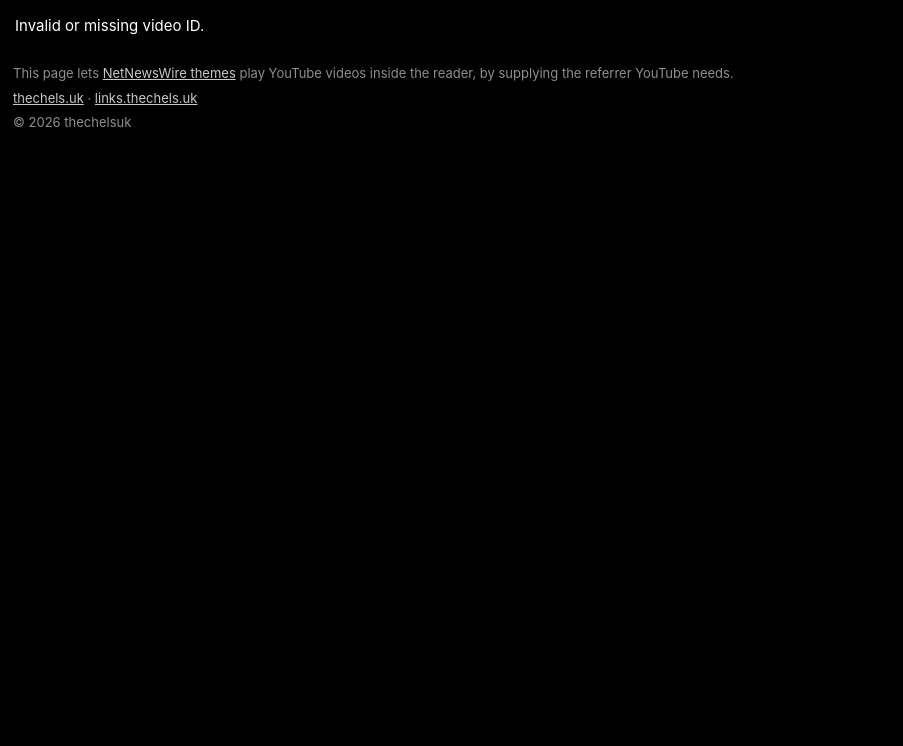
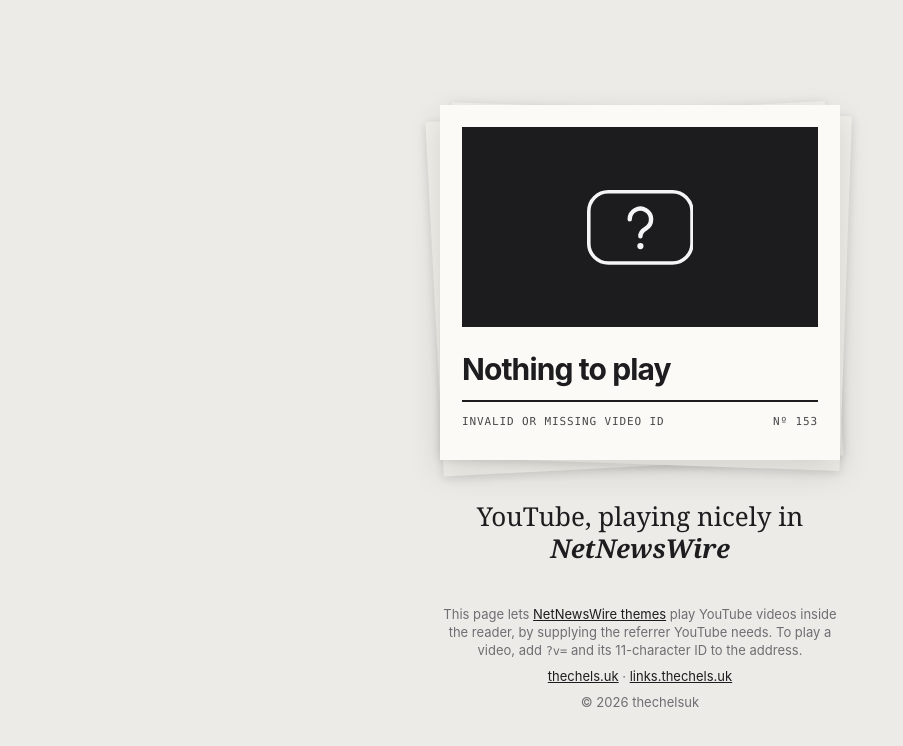
Before and after one commit to thechelsuk/uk.thechels.embed, a plain HTML site: page index.html in a window 1280 px wide. Shown: the whole page, without its empty margins (0-903 px from the left). Drawn offline with Linux system fonts and the light colour scheme.

Commit message:
feat: show a polaroid-style card when there's no video
Centred, stacked card with a ? play-button screen, a "Nothing to play"
heading and a caption, plus a tagline and the footer. Adapts to light
and dark. A head script hides it before first paint when the video ID
is valid, so embeds are unchanged.

```diff
--- a/index.html
+++ b/index.html
@@ -12,7 +12,8 @@
         content="Plays YouTube videos inside NetNewsWire articles by giving each embed the referrer YouTube needs. Used by thechelsuk's free NetNewsWire themes.">
     <link rel="canonical" href="https://embed.thechels.uk/">
     <meta name="author" content="thechelsuk">
-    <meta name="theme-color" content="#000000">
+    <meta name="theme-color" content="#ecebe7" media="(prefers-color-scheme: light)">
+    <meta name="theme-color" content="#121212" media="(prefers-color-scheme: dark)">
     <meta property="og:type" content="website">
     <meta property="og:locale" content="en_GB">
     <meta property="og:site_name" content="thechelsuk">
@@ -74,7 +75,34 @@
       ]
     }
     </script>
+    <script>
+        // Decide before first paint, so the placeholder never flashes behind a video.
+        if (/^[A-Za-z0-9_-]{11}$/.test(new URLSearchParams(window.location.search).get("v") || "")) {
+            document.documentElement.classList.add("has-video");
+        }
+    </script>
     <style>
+        :root {
+            --page: #ecebe7;
+            --ink: #1d1d1f;
+            --muted: #6e6e73;
+            --paper: #fbfaf7;
+            --paper-edge: #f1efe9;
+            --screen: #1c1c1e;
+            --shadow: rgba(0, 0, 0, 0.12);
+        }
+
+        @media (prefers-color-scheme: dark) {
+            :root {
+                --page: #121212;
+                --ink: #f5f5f7;
+                --muted: #98989d;
+                --paper: #f4f2ed;
+                --paper-edge: #e4e1d9;
+                --shadow: rgba(0, 0, 0, 0.5);
+            }
+        }
+
         html, body {
             margin: 0;
             height: 100%;
@@ -90,49 +118,156 @@
             border: 0;
         }
 
-        p {
+        .has-video .placeholder {
+            display: none;
+        }
+
+        .placeholder {
+            box-sizing: border-box;
+            min-height: 100%;
+            display: flex;
+            flex-direction: column;
+            align-items: center;
+            justify-content: center;
+            gap: 40px;
+            padding: 56px 24px 32px;
+            background: var(--page);
+            color: var(--ink);
+        }
+
+        .stack {
+            position: relative;
+            width: 100%;
+            max-width: 400px;
+        }
+
+        .stack::before,
+        .stack::after {
+            content: "";
+            position: absolute;
+            inset: 0;
+            background: var(--paper-edge);
+            box-shadow: 0 2px 10px var(--shadow);
+        }
+
+        .stack::before {
+            transform: rotate(-3deg) translate(-6px, 6px);
+        }
+
+        .stack::after {
+            transform: rotate(2deg) translate(6px, 4px);
+        }
+
+        .polaroid {
+            position: relative;
+            z-index: 1;
             margin: 0;
-            padding: 1em;
+            padding: 22px 22px 30px;
+            background: var(--paper);
+            color: #1d1d1f;
+            box-shadow: 0 12px 32px var(--shadow);
+        }
+
+        .screen {
+            display: grid;
+            place-items: center;
+            aspect-ratio: 16 / 9;
+            background: var(--screen);
+        }
+
+        .screen svg {
+            width: 30%;
+            height: auto;
+        }
+
+        .polaroid h1 {
+            margin: 26px 0 14px;
+            font-size: 30px;
+            line-height: 1.1;
+            letter-spacing: -0.03em;
+        }
+
+        .caption {
+            display: flex;
+            justify-content: space-between;
+            gap: 16px;
+            margin: 0;
+            padding-top: 12px;
+            border-top: 2px solid #1d1d1f;
+            font: 11px/1.4 ui-monospace, "SF Mono", Menlo, monospace;
+            letter-spacing: 0.08em;
+            text-transform: uppercase;
+            color: #48484a;
+        }
+
+        .tagline {
+            max-width: 400px;
+            margin: 0;
+            font: 26px/1.25 "New York", ui-serif, Georgia, serif;
+            text-align: center;
+        }
+
+        .tagline em {
+            font-weight: 700;
         }
 
         .site-footer {
-            padding: 1em;
-            color: #8e8e93;
+            max-width: 400px;
+            color: var(--muted);
             font-size: 13px;
+            text-align: center;
         }
 
         .site-footer p {
-            padding: 0;
-            margin: 0 0 0.5em;
+            margin: 0 0 0.6em;
         }
 
         .site-footer a {
-            color: #c7c7cc;
+            color: var(--ink);
+        }
+
+        code {
+            font: 12px ui-monospace, "SF Mono", Menlo, monospace;
         }
     </style>
 </head>
 <body>
     <!-- Shown only when no video loads; removed before the player is added. -->
-    <footer class="site-footer" id="site-footer">
-        <p>This page lets <a href="https://themes-nnw.thechels.uk/">NetNewsWire themes</a> play YouTube videos inside
-            the reader, by supplying the referrer YouTube needs.</p>
-        <p><a href="https://thechels.uk/">thechels.uk</a> · <a href="https://links.thechels.uk/">links.thechels.uk</a></p>
-        <p>© 2026 thechelsuk</p>
-    </footer>
+    <main class="placeholder" id="placeholder">
+        <div class="stack">
+            <figure class="polaroid">
+                <div class="screen">
+                    <svg viewBox="0 0 120 84" role="img" aria-label="No video">
+                        <rect x="2" y="2" width="116" height="80" rx="22" fill="none" stroke="#f5f5f7"
+                            stroke-width="4" />
+                        <path d="M48 33a12 12 0 1 1 18 10.4c-3.6 2.1-6 4.4-6 8.6" fill="none" stroke="#f5f5f7"
+                            stroke-width="5" stroke-linecap="round" />
+                        <circle cx="60" cy="63" r="3.5" fill="#f5f5f7" />
+                    </svg>
+                </div>
+                <h1>Nothing to play</h1>
+                <figcaption class="caption"><span>Invalid or missing video ID</span><span>Nº 153</span></figcaption>
+            </figure>
+        </div>
+        <p class="tagline">YouTube, playing nicely in <em>NetNewsWire</em></p>
+        <footer class="site-footer">
+            <p>This page lets <a href="https://themes-nnw.thechels.uk/">NetNewsWire themes</a> play YouTube videos
+                inside the reader, by supplying the referrer YouTube needs. To play a video, add
+                <code>?v=</code> and its 11-character ID to the address.</p>
+            <p><a href="https://thechels.uk/">thechels.uk</a> · <a href="https://links.thechels.uk/">links.thechels.uk</a></p>
+            <p>© 2026 thechelsuk</p>
+        </footer>
+    </main>
     <script>
         (function () {
             const params = new URLSearchParams(window.location.search);
             const videoId = params.get("v") || "";
-            const footer = document.getElementById("site-footer");
 
             if (!/^[A-Za-z0-9_-]{11}$/.test(videoId)) {
-                const message = document.createElement("p");
-                message.textContent = "Invalid or missing video ID.";
-                document.body.insertBefore(message, footer);
                 return;
             }
 
-            footer.remove();
+            document.getElementById("placeholder").remove();
 
             const iframe = document.createElement("iframe");
             iframe.src = `https://www.youtube-nocookie.com/embed/${videoId}?rel=0&playsinline=1`;
```
Also changed, not shown: llms.txt, 1 other file.
